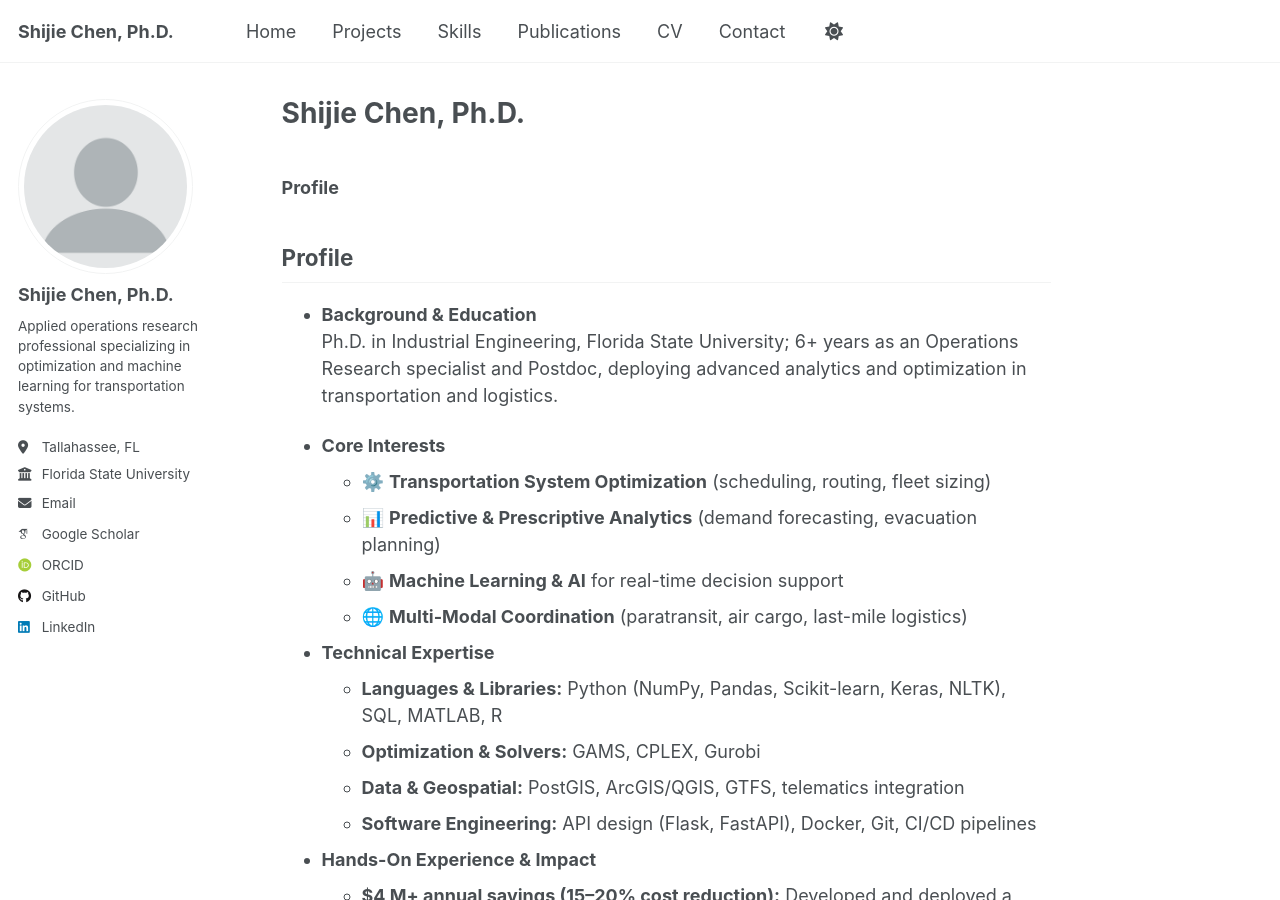
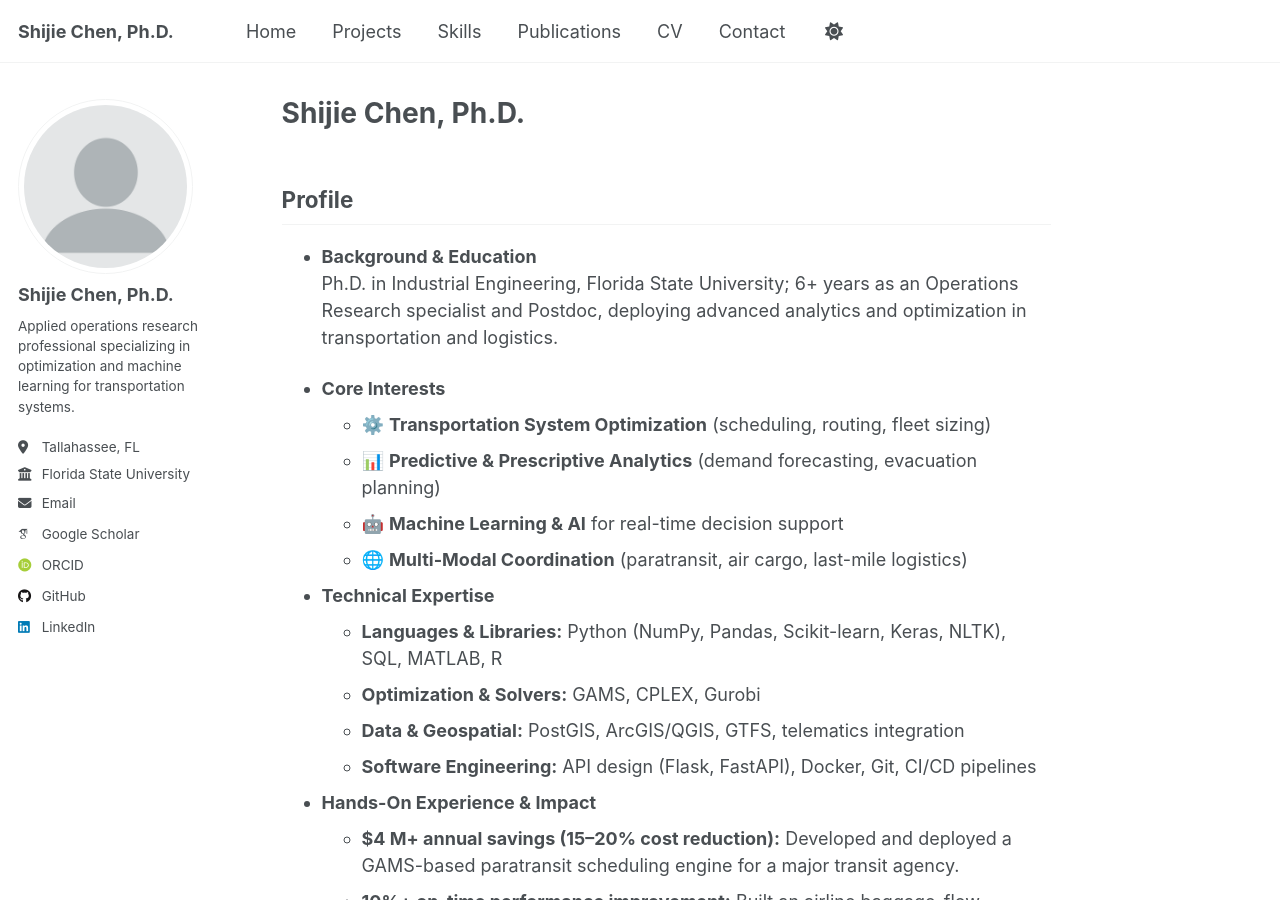
Before and after one commit to ShijieChen01/shijiechen01.github.io, a Jekyll site: the page built from _pages/about.md, in a window 1280 px wide and 900 px high. Built offline with Jekyll 4.4.1, drawn with Linux system fonts in a browser that asks for light colours; some web fonts are replaced; a script that is not in the unit is left out.

Commit message:
Update about.md

```diff
--- a/_pages/about.md
+++ b/_pages/about.md
@@ -5,7 +5,7 @@ layout: single
 author_profile: true
 ---
 
-### Profile
+
 
 ## Profile
 
```
